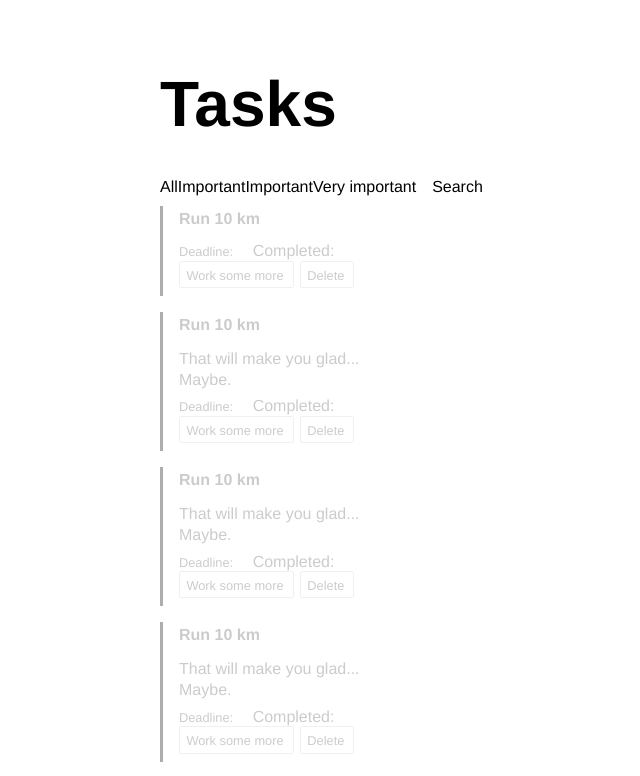
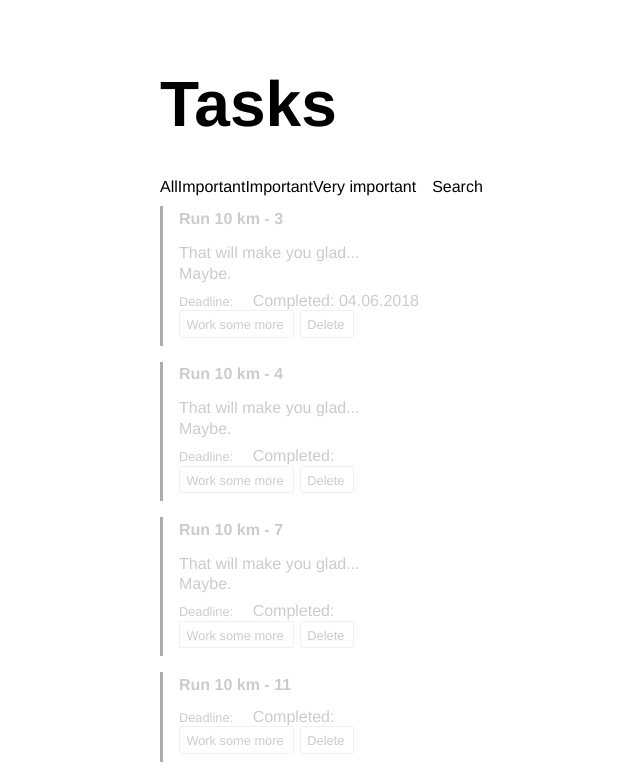
Before and after one commit to trial-trip/allmax-task-manager, a React app: page / in a window 1280 px wide. Shown: the top 776 px of the page, without its empty margins (130-770 px from the left). Built offline with nearby package versions, Linux system fonts and the light colour scheme; the HTML template or start-up script is replaced by a standard one.

Commit message:
function now accepts Ints

```diff
--- a/src/actions/index.js
+++ b/src/actions/index.js
@@ -1,9 +1,9 @@
 export const toggleTask = id => {
-  const d = new Date()
+  const now = (new Date()).getTime()
   return {
     type: 'TOGGLE_TASK',
     id,
-    completionDate: d.toISOString()
+    completionDate: now
   }
 }
 
--- a/src/components/Task.js
+++ b/src/components/Task.js
@@ -5,7 +5,8 @@ import formattedDate from './../util/formattedDate'
 
 const Task = ({ onToggleCompleted, onDeleteClick, id, title, description, priority, deadline, completionDate}) => {
   const completed = (completionDate) ? true : false
-  const failed = (deadline) ? (completed ? (Date.parse(completionDate) > Date.parse(deadline)) : (Date.now() > Date.parse(deadline))) : false
+  const now = (new Date()).getTime()
+  const failed = (deadline) ? (completed ? (completionDate > deadline) : (now > deadline)) : false
 
   const completionStyle = completionDate ? styles.completed : ''
   let priorityStyle
@@ -20,7 +21,7 @@ const Task = ({ onToggleCompleted, onDeleteClick, id, title, description, priori
   return(
     <div className={taskStyle}>
       <div className={styles.title} >
-        <span>{title}</span>
+        <span>{title} - {id}</span>
         {failedLabel}
       </div>
 
@@ -52,8 +53,8 @@ Task.propTypes = {
   title: PropTypes.string.isRequired,
   description: PropTypes.string,
   priority: PropTypes.number.isRequired,
-  deadline: PropTypes.string,
-  completionDate: PropTypes.string,
+  deadline: PropTypes.any,
+  completionDate: PropTypes.any,
 }
 
 export default Task
--- a/src/components/TaskList.js
+++ b/src/components/TaskList.js
@@ -5,18 +5,27 @@ import styles from './TaskList.css'
 import Task from './Task'
 
 const TaskList = ({ tasks, onTaskClick, onTaskDelete}) => {
+
   const placeholder = (
     <div className={styles.placeholder}>
       <p>No tasks yet, let's write some!</p>
       <p className={styles.smile}>\ (•◡•) /</p>
     </div>
   )
-  const listOfTasks = tasks.map((task, i) => (
+
+  const sortByPriority = (a, b) => {
+    const diffPriority = b.priority - a.priority
+    const diffId = a.id - b.id
+    return diffPriority || diffId
+  }
+
+  const listOfTasks = tasks.sort(sortByPriority).map((task, i) => (
     <Task key={i} {...task}
       onToggleCompleted={() => onTaskClick(task.id)}
       onDeleteClick={() => onTaskDelete(task.id)}
       />
   ))
+
   return (
   <div>
     { tasks.length ? listOfTasks : placeholder }
@@ -30,8 +39,8 @@ TaskList.propTypes = {
       title: PropTypes.string.isRequired,
       description: PropTypes.string,
       priority: PropTypes.number.isRequired,
-      deadline: PropTypes.string,
-      completionDate: PropTypes.string,
+      deadline: PropTypes.any,
+      completionDate: PropTypes.any,
     })
   ).isRequired,
   onTaskClick: PropTypes.func.isRequired,
--- a/src/util/formattedDate.js
+++ b/src/util/formattedDate.js
@@ -1,6 +1,6 @@
-// accepts an ISO string and returns dd.mm.yyyy
-const formattedDate = (dateIsoString) => {
-  const tempDate = new Date(Date.parse(dateIsoString))
+// accepts an Int and returns dd.mm.yyyy
+const formattedDate = (n) => {
+  const tempDate = new Date(n)
   let dd = tempDate.getDate()
   if (dd < 10) {
     dd = '0' + dd
```
